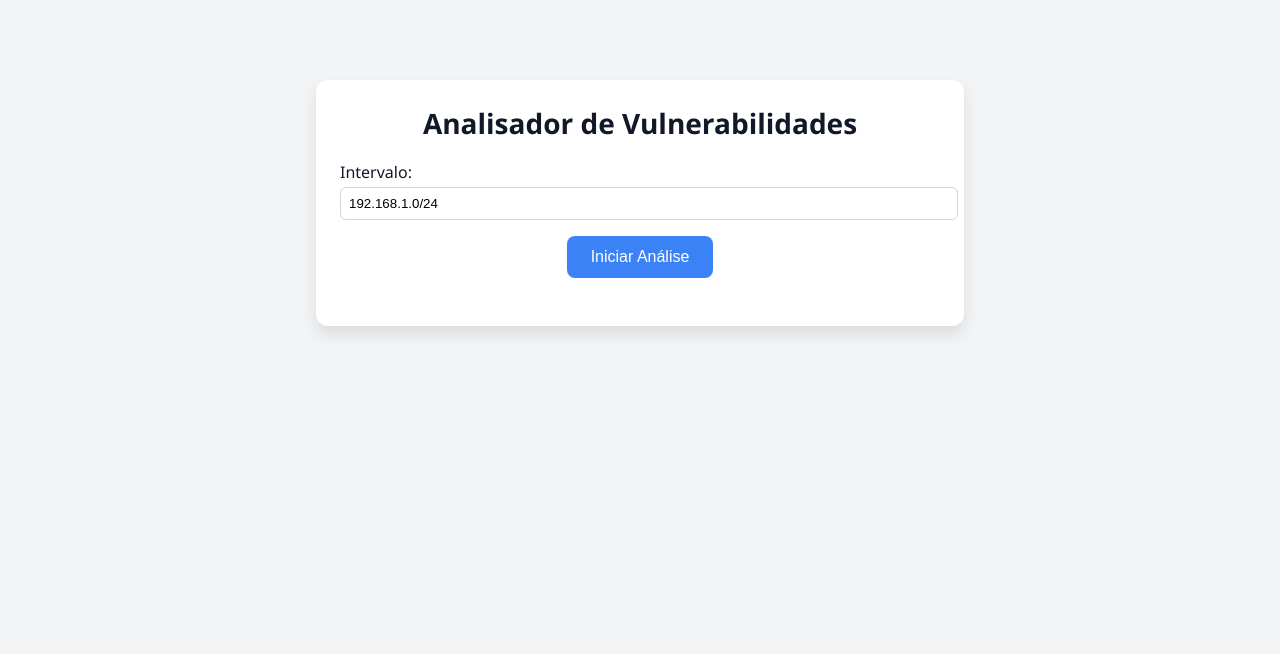
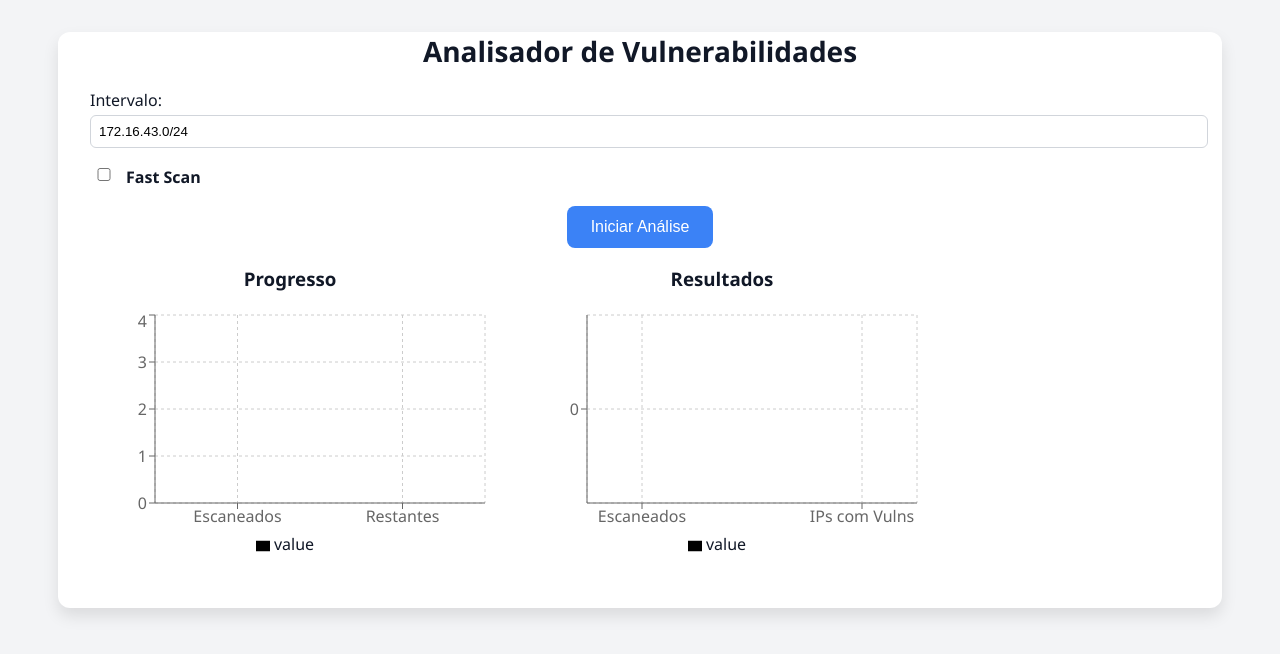
Before and after one commit to GustavoTolentino/CyberPulse, a Next.js app in the folder cyberpulse/: page / in a window 1280 px wide. Shown: the top 654 px of the page. Built offline with nearby package versions, Linux system fonts and the light colour scheme.

Commit message:
Adicionado graficos

```diff
--- a/cyberpulse/package.json
+++ b/cyberpulse/package.json
@@ -12,6 +12,7 @@
     "next": "15.3.1",
     "react": "^19.0.0",
     "react-dom": "^19.0.0",
+    "recharts": "^2.15.3",
     "xml2js": "^0.6.2"
   },
   "devDependencies": {
--- a/cyberpulse/src/app/api/scan/route.js
+++ b/cyberpulse/src/app/api/scan/route.js
@@ -2,9 +2,9 @@ import { parseStringPromise } from 'xml2js'
 import { promisify } from 'util'
 import { execFile } from 'child_process'
 
-const NMAP_CMD = "D:\\Program Files (x86)\\Nmap\\nmap.exe"
+const NMAP_CMD = "C:\\Program Files (x86)\\Nmap\\nmap.exe"
 const execFileAsync = promisify(execFile)
-const COMMON_PORTS = [21,22,23,25,53,67]
+const COMMON_PORTS = [21, 22, 23, 25, 53, 67, 3000, 8080]
 const PORT_LIST = COMMON_PORTS.join(',')
 
 export async function GET(request) {
@@ -17,18 +17,16 @@ export async function GET(request) {
   try {
     const { stdout } = await execFileAsync(
       NMAP_CMD,
-      ['-Pn', '-T4', '-p', PORT_LIST, '-oX', '-', ip]
+      ['-Pn', '-T4', '-p', PORT_LIST, '--script', 'vuln', '-oX', '-', ip]
     )
     const parsed = await parseStringPromise(stdout, { explicitArray: false })
     const hosts = parsed.nmaprun.host
-      ? (Array.isArray(parsed.nmaprun.host)
-         ? parsed.nmaprun.host
-         : [parsed.nmaprun.host])
+      ? (Array.isArray(parsed.nmaprun.host) ? parsed.nmaprun.host : [parsed.nmaprun.host])
       : []
 
     if (hosts.length === 0) {
       return new Response(
-        JSON.stringify({ ip, status: 'down', openPorts: [] }),
+        JSON.stringify({ ip, status: 'down', openPorts: [], vulnerabilities: [] }),
         { headers: { 'Content-Type': 'application/json' } }
       )
     }
@@ -36,16 +34,33 @@ export async function GET(request) {
     const host = hosts[0]
     const status = host.status?.$.state || 'unknown'
     const portsArr = host.ports?.port
-      ? (Array.isArray(host.ports.port)
-         ? host.ports.port
-         : [host.ports.port])
+      ? (Array.isArray(host.ports.port) ? host.ports.port : [host.ports.port])
       : []
+
     const openPorts = portsArr
       .filter(p => p.state?.$?.state === 'open')
-      .map(p => ({ port: Number(p.$.portid), service: p.service?.$.name || 'unknown' }))
+      .map(p => ({
+        port: Number(p.$.portid),
+        service: p.service?.$.name || 'unknown'
+      }))
+
+    const vulnerabilities = []
+    for (const port of portsArr) {
+      const script = port.script
+      if (script) {
+        const scripts = Array.isArray(script) ? script : [script]
+        scripts.forEach(s => {
+          vulnerabilities.push({
+            port: Number(port.$.portid),
+            id: s.$.id || 'unknown',
+            output: s.$.output || ''
+          })
+        })
+      }
+    }
 
     return new Response(
-      JSON.stringify({ ip, status, openPorts }),
+      JSON.stringify({ ip, status, openPorts, vulnerabilities }),
       { headers: { 'Content-Type': 'application/json' } }
     )
   } catch (err) {
--- a/cyberpulse/src/app/page.js
+++ b/cyberpulse/src/app/page.js
@@ -1,13 +1,27 @@
 'use client'
 import './globals.css'
-import { useState, useRef } from 'react'
+import { useEffect, useState, useRef } from 'react'
+import {
+  BarChart, Bar, XAxis, YAxis, CartesianGrid, Tooltip, Legend
+} from 'recharts'
 
 export default function Home() {
-  const [range, setRange] = useState('192.168.1.0/24')
+  const [range, setRange] = useState('172.16.43.0/24')
   const [results, setResults] = useState([])
+  const [resumo, setResumo] = useState({ total: 0, comPortas: 0, comVulns: 0, escaneados: 0 })
   const [loading, setLoading] = useState(false)
   const [error, setError] = useState(null)
+  const [fastMode, setFastMode] = useState(false)
   const cancelRef = useRef(false)
+
+  useEffect(() => {
+    setResumo({ total: 0, comPortas: 0, comVulns: 0, escaneados: 0 })
+    setResults([])
+  }, [fastMode])
+
+  const fastScanIPs = [
+    '172.16.43.1','172.16.43.19','172.16.43.21','172.16.43.43','172.16.43.57','172.16.43.60','172.16.43.61','172.16.43.80','172.16.43.85','172.16.43.101','172.16.43.105','172.16.43.120','172.16.43.140','172.16.43.146','172.16.43.160','172.16.43.180','172.16.43.202','172.16.43.227','172.16.43.245','172.16.43.253','172.16.43.254'
+  ]
 
   const chunk = (array, size) =>
     array.reduce((acc, _, i) =>
@@ -17,16 +31,21 @@ export default function Home() {
   async function iniciarAnalise() {
     setLoading(true)
     setResults([])
+    setResumo({ total: 0, comPortas: 0, comVulns: 0, escaneados: 0 })
     setError(null)
     cancelRef.current = false
 
     const [network] = range.split('/')
     const octets = network.split('.')
     const base = octets.slice(0, 3).join('.') + '.'
-    const ips = Array.from({ length: 256 }, (_, i) => `${base}${i}`)
+    const ips = fastMode
+      ? fastScanIPs
+      : Array.from({ length: 256 }, (_, i) => `${base}${i}`)
+
     const batches = chunk(ips, 5)
 
     try {
+      let totalEscaneados = 0
       for (const batch of batches) {
         if (cancelRef.current) break
         const responses = await Promise.all(
@@ -38,10 +57,20 @@ export default function Home() {
           responses.map((r, idx) =>
             r.ok
               ? r.json()
-              : { ip: batch[idx], status: 'down', openPorts: [], error: `HTTP ${r.status}` }
+              : { ip: batch[idx], status: 'down', openPorts: [], vulnerabilities: [], error: `HTTP ${r.status}` }
           )
         )
+        const comPortas = data.filter(d => d.openPorts.length > 0)
+        const comVulns = data.filter(d => d.vulnerabilities?.length > 0)
+
+        totalEscaneados += data.length
         setResults(prev => [...prev, ...data])
+        setResumo(prev => ({
+          total: ips.length,
+          escaneados: totalEscaneados,
+          comPortas: prev.comPortas + comPortas.length,
+          comVulns: prev.comVulns + comVulns.length,
+        }))
       }
     } catch (err) {
       setError(err.message)
@@ -55,8 +84,28 @@ export default function Home() {
     setLoading(false)
   }
 
+  const progressoData = [
+    { name: 'Escaneados', value: resumo.escaneados, fill: '#007bff' },
+    { name: 'Restantes', value: resumo.total - resumo.escaneados, fill: '#66b2ff' },
+  ]
+
+  const resultadoData = [
+    { name: 'Escaneados', value: resumo.escaneados - resumo.comPortas, fill: '#e9ecef' }, // escala comum com escaneados
+    { name: 'IPs com Portas', value: resumo.comPortas, fill: '#28a745' },
+    { name: 'IPs com Vulns', value: resumo.comVulns, fill: '#dc3545' }
+  ]
+
+  function copiarResultado() {
+    const texto = results.map(r => {
+      const portas = r.openPorts.map(p => `${p.port}/${p.service}`).join(', ')
+      const vulns = r.vulnerabilities?.map(v => `${v.id}`).join(', ') || ''
+      return `${r.ip} — ${r.error || r.status} — Portas: ${portas || 'nenhuma'} — Vulns: ${vulns || 'nenhuma'}`
+    }).join('\n')
+    navigator.clipboard.writeText(texto)
+  }
+
   return (
-    <main className="card">
+    <main className="card" style={{ maxWidth: '1100px', margin: '2rem auto', padding: '0 2rem' }}>
       <h1>Analisador de Vulnerabilidades</h1>
 
       <div className="form-group">
@@ -65,6 +114,14 @@ export default function Home() {
           value={range}
           onChange={e => setRange(e.target.value)}
         />
+      </div>
+
+      <div className="form-group switch-group" style={{ display: 'flex', alignItems: 'center', gap: '1rem' }}>
+        <label className="switch">
+          <input type="checkbox" checked={fastMode} onChange={() => setFastMode(!fastMode)} />
+          <span className="slider round"></span>
+        </label>
+        <span style={{ fontWeight: 'bold', fontSize: '1rem' }}>Fast Scan</span>
       </div>
 
       <div className="button-group">
@@ -88,18 +145,67 @@ export default function Home() {
       {loading && <div className="progress"></div>}
       {error && <p className="error">{error}</p>}
 
-      <div className="results">
-        {results.map(({ ip, status, openPorts, error }) => (
-          <div key={ip}>
+      <div className="chart-row" style={{ display: 'flex', gap: '2rem' }}>
+        <div className="chart-container">
+          <h3>Progresso</h3>
+          <BarChart width={400} height={250} data={progressoData}>
+            <CartesianGrid strokeDasharray="3 3" />
+            <XAxis dataKey="name" />
+            <YAxis />
+            <Tooltip />
+            <Legend />
+            <Bar dataKey="value" data={progressoData}>
+              {progressoData.map((entry, index) => (
+                <cell key={`cell-${index}`} fill={entry.fill} />
+              ))}
+            </Bar>
+          </BarChart>
+        </div>
+        <div className="chart-container">
+          <h3>Resultados</h3>
+          <BarChart width={400} height={250} data={resultadoData}>
+            <CartesianGrid strokeDasharray="3 3" />
+            <XAxis dataKey="name" />
+            <YAxis domain={[0, resumo.escaneados]} />
+            <Tooltip />
+            <Legend />
+            <Bar dataKey="value" data={resultadoData}>
+              {resultadoData.map((entry, index) => (
+                <cell key={`cell-${index}`} fill={entry.fill} />
+              ))}
+            </Bar>
+          </BarChart>
+        </div>
+      </div>
+
+      {results.length > 0 && (
+        <button title="Copiar resultados" onClick={copiarResultado} style={{ float: 'right', marginTop: '1rem', fontSize: '1rem', border: 'none', background: 'transparent', cursor: 'pointer' }}>
+          📄
+        </button>
+      )}
+
+      <div className="results" style={{ maxHeight: '300px', overflowY: 'auto', marginTop: '3rem' }}>
+        {results.map(({ ip, status, openPorts, vulnerabilities, error }, idx) => (
+          <div key={`${ip}-${idx}-${Date.now()}`}>
             <strong>{ip}</strong> — {error || status}
             {openPorts.length ? (
               <ul>
-                {openPorts.map(p => (
-                  <li key={p.port}>{p.port}/{p.service}</li>
+                {openPorts.map((p, i) => (
+                  <li key={`${ip}-${p.port}-${i}`}>{p.port}/{p.service}</li>
                 ))}
               </ul>
             ) : (
-              <em>  nenhuma porta aberta</em>
+              <em> nenhuma porta aberta</em>
+            )}
+            {vulnerabilities?.length > 0 && (
+              <details>
+                <summary>Vulnerabilidades encontradas</summary>
+                <ul>
+                  {vulnerabilities.map((v, i) => (
+                    <li key={`${ip}-vuln-${i}`}>{v.port}: {v.id} — {v.output}</li>
+                  ))}
+                </ul>
+              </details>
             )}
           </div>
         ))}
```
Also changed, not shown: 1 other file (tests, documents, lock files or other folders).
